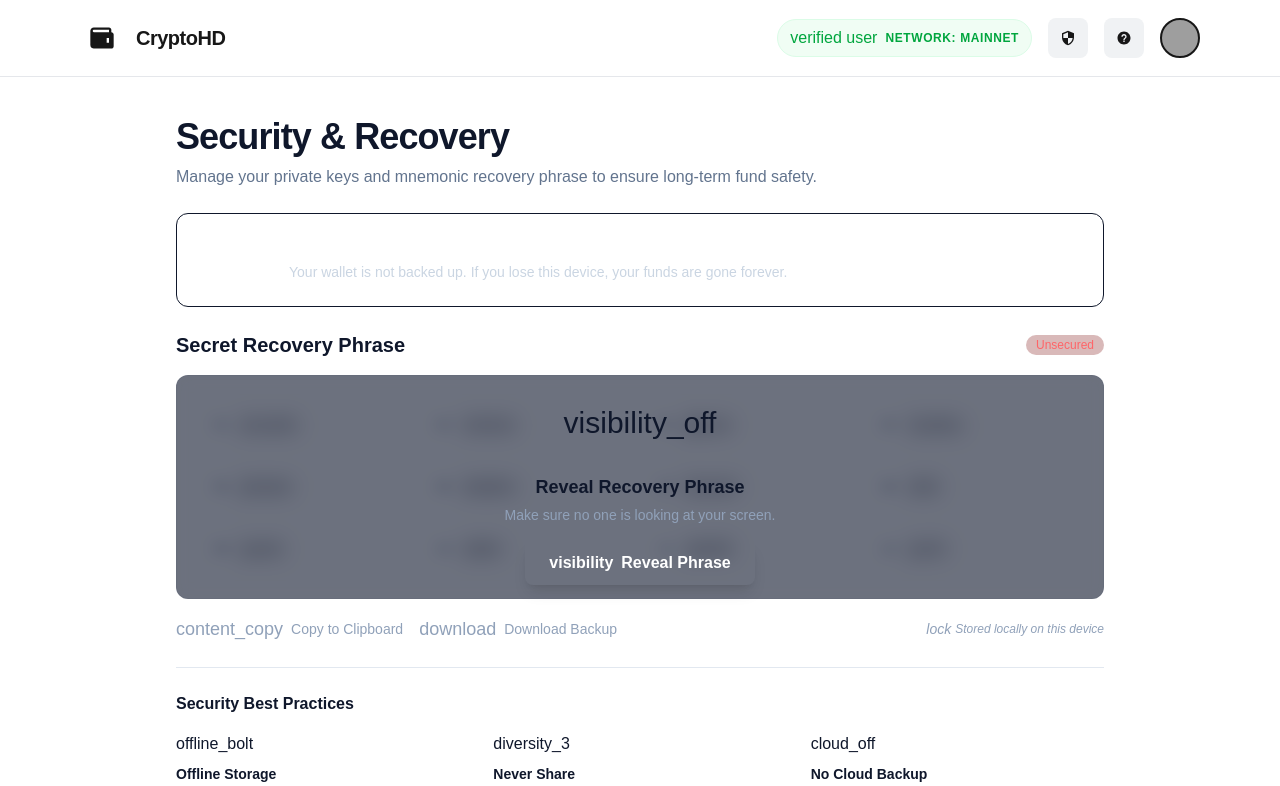
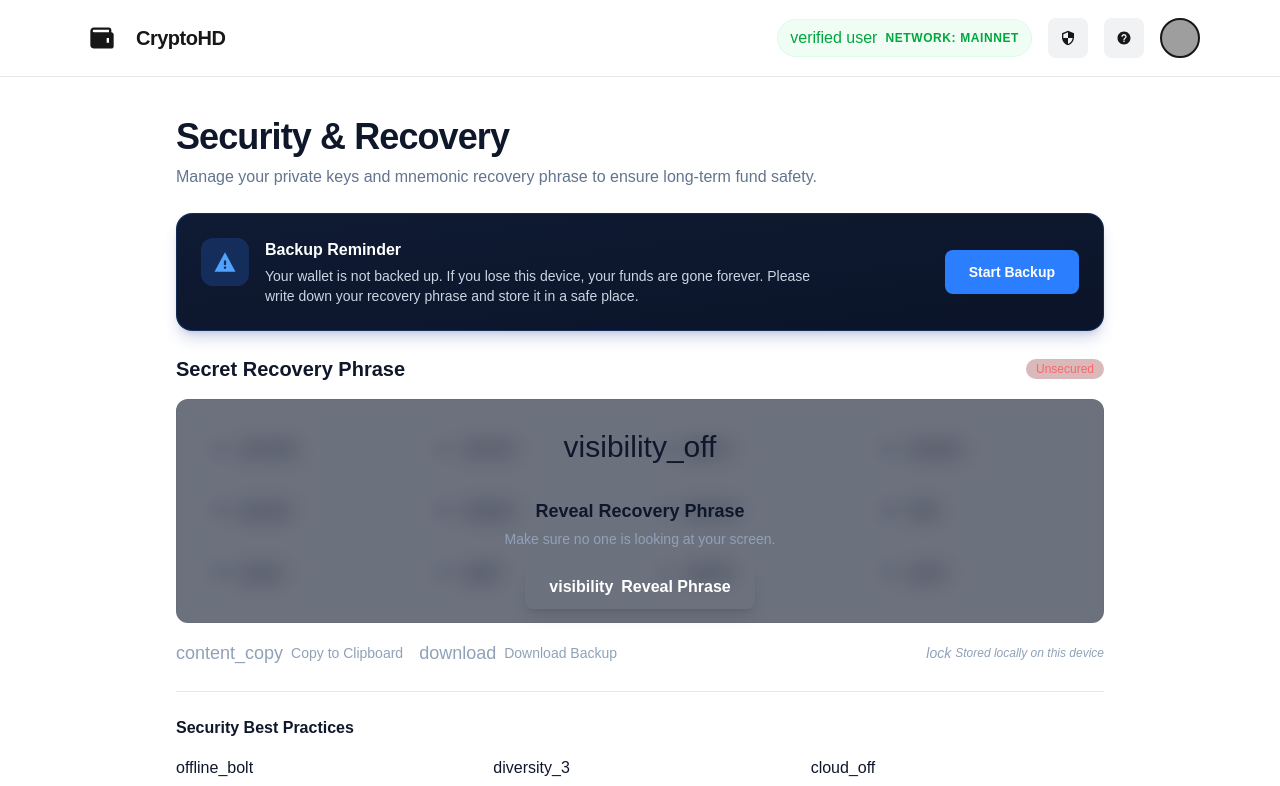
Before and after one commit to bEluga0000/crypto-wallet, a Next.js app: page /security in a window 1280 px wide. Shown: the top 786 px of the page. Built offline with nearby package versions, Linux system fonts and the light colour scheme; grey boxes are pictures that could not be loaded.

Commit message:
feat: create a new componet for backupreminder and use proper icons in it

```diff
--- a/src/components/security-page.tsx
+++ b/src/components/security-page.tsx
@@ -1,3 +1,6 @@
+import { IoMdWarning } from "react-icons/io";
+import { BackupReminder } from "./ui/security/backupReminder";
+
 export default function SecurityPage() {
   return (
     <div className="flex min-h-screen flex-col bg-background-light dark:bg-background-dark text-slate-900 dark:text-white">
@@ -16,25 +19,7 @@ export default function SecurityPage() {
         </div>
 
         {/* Backup Reminder */}
-          <div className="flex flex-col gap-4 rounded-xl border border-primary/30 bg-primary/10 p-6 md:flex-row md:items-center md:justify-between">
-            <div className="flex gap-4">
-              <div className="rounded-lg bg-primary p-2">
-                <span className="material-symbols-outlined text-white">
-                  warning
-                </span>
-              </div>
-              <div>
-                <p className="font-bold text-white">Backup Reminder</p>
-                <p className="text-sm text-slate-300">
-                  Your wallet is not backed up. If you lose this device, your funds
-                  are gone forever.
-                </p>
-              </div>
-            </div>
-            <button className="rounded-lg bg-primary px-6 py-2.5 text-sm font-bold text-white transition-colors hover:bg-blue-600">
-              Start Backup
-            </button>
-          </div>
+        <BackupReminder />
 
         {/* Recovery Phrase */}
         <section>
--- /dev/null
+++ b/src/components/ui/security/backupReminder.tsx
@@ -0,0 +1,37 @@
+import { IoMdWarning } from "react-icons/io";
+
+export const BackupReminder = () => {
+  return (
+    <div className="relative overflow-hidden rounded-2xl border border-blue-500/20 bg-gradient-to-br from-[#0f1b34] to-[#0b1428] p-6 shadow-lg shadow-blue-900/20">
+      {/* subtle glow */}
+      <div className="pointer-events-none absolute inset-0 rounded-2xl ring-1 ring-blue-500/10" />
+
+      <div className="flex flex-col gap-6 md:flex-row md:items-center md:justify-between">
+        {/* Left content */}
+        <div className="flex items-start gap-4">
+          {/* Icon */}
+          <div className="flex h-12 w-12 shrink-0 items-center justify-center rounded-xl bg-blue-500/20 text-blue-400">
+            <IoMdWarning className="text-2xl" />
+          </div>
+
+          {/* Text */}
+          <div className="space-y-1">
+            <p className="text-base font-semibold text-white">
+              Backup Reminder
+            </p>
+            <p className="max-w-xl text-sm text-slate-300">
+              Your wallet is not backed up. If you lose this device, your funds
+              are gone forever. Please write down your recovery phrase and store
+              it in a safe place.
+            </p>
+          </div>
+        </div>
+
+        {/* CTA */}
+        <button className="inline-flex h-11 items-center justify-center rounded-lg bg-blue-500 px-6 text-sm font-semibold text-white transition-all hover:bg-blue-600 focus:outline-none focus:ring-2 focus:ring-blue-400/40">
+          Start Backup
+        </button>
+      </div>
+    </div>
+  );
+};
```
Lines whose indentation alone changed are shown as unchanged.
